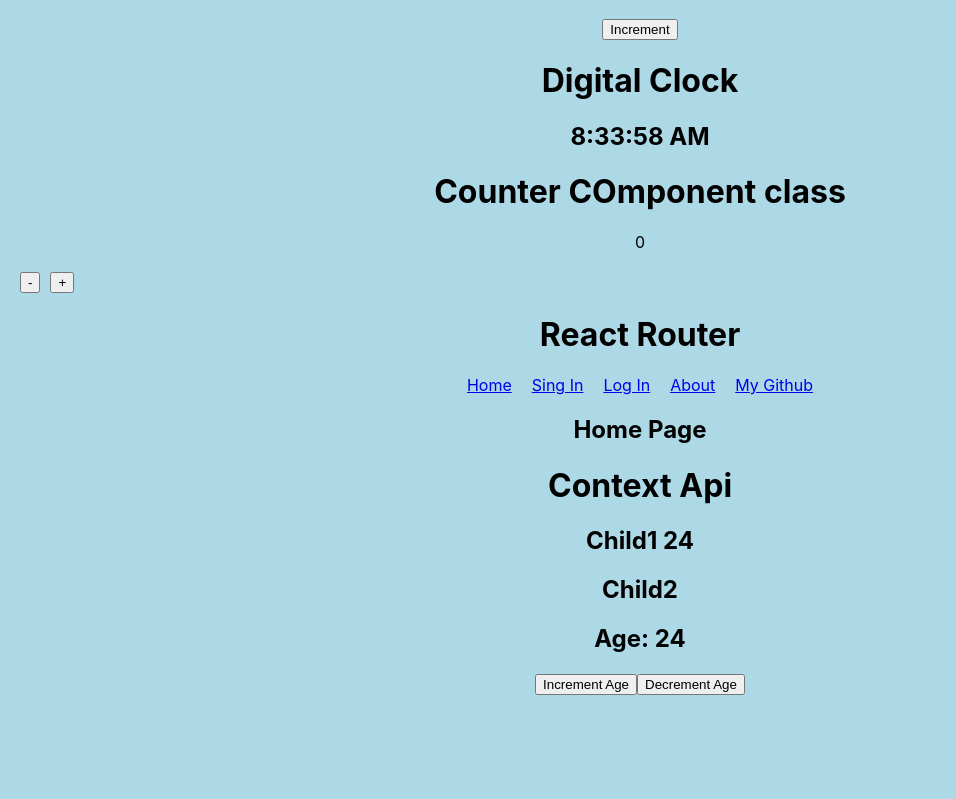
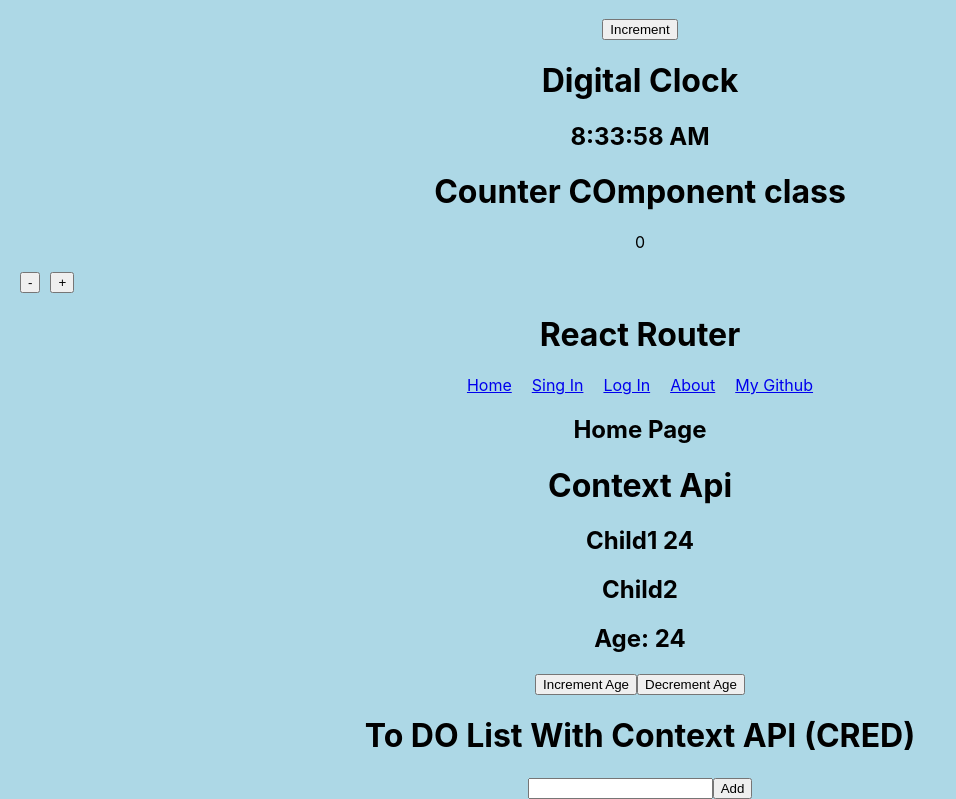
Before and after one commit to Abhishekbtech/ReactNotes, a React (Create React App) app: page / in a window 1280 px wide. Shown: the part 2825-3624 px from the top of the page, without its empty margins (0-956 px from the left). Before the commit the page ends 3520 px from the top, so only its background shows below. Built offline with nearby package versions, Linux system fonts and the light colour scheme.

Commit message:
add CRED with context api

```diff
--- a/src/App.js
+++ b/src/App.js
@@ -19,6 +19,7 @@ import DigitalClock from './Component/6.DigitalClock/DigitalClock';
 import CounterClassComponent from './Component/7.ClassComponent/2.Counter/Count';
 import ReactRouter from './Component/8.ReactRouting/ReactRouter';
 import MainContext from './Component/9.ContextApi/1.Normal/Component/MainContext';
+import CREDwithLo from './Component/9.ContextApi/3.CRED/CREDwithLo';
 
 function App() {
   return (
@@ -56,6 +57,7 @@ function App() {
 
 
       <MainContext/>
+      <CREDwithLo/>
     </div>
   );
 }
```
